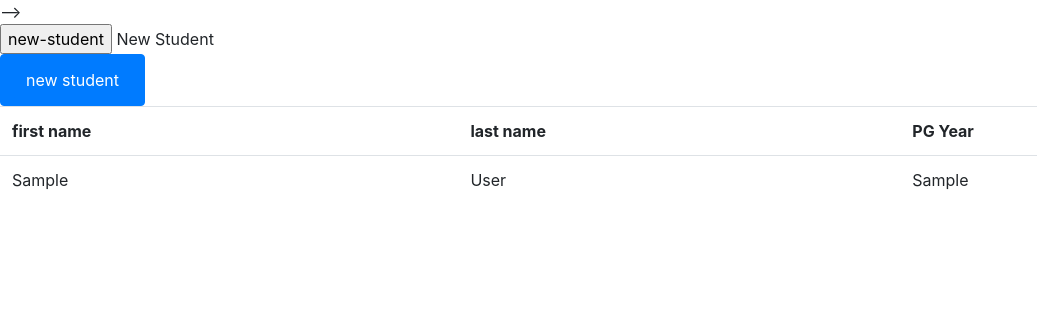
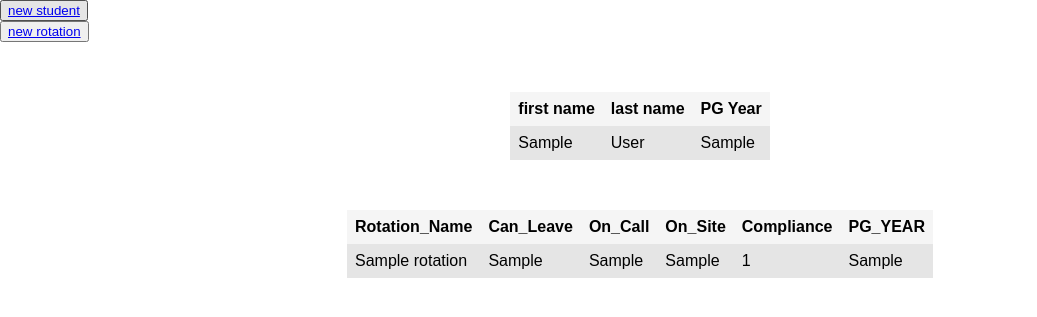
Before and after one commit to cchave17/mock-schedular, a Flask app: page / in a window 1280 px wide. Shown: the top 317 px of the page, without its empty margins (0-1037 px from the left). Run offline with Flask 2, Linux system fonts and the light colour scheme; tables that the repository leaves empty hold one stand-in row (values such as "Sample post"); some libraries are stand-ins or nearby versions.

Commit message:
added rotation

```diff
--- a/schedular/server/data_utils.py
+++ b/schedular/server/data_utils.py
@@ -48,7 +48,8 @@ def mysql_connection():
                                    password=remove_newline(os.getenv("SCHEDULAR_DB_PASS")),
                                    database=remove_newline(os.getenv("SCHEDULAR_DB_NAME")),
                                    port=3306,
-                                   cursorclass=pymysql.cursors.DictCursor)
+                                   cursorclass=pymysql.cursors.DictCursor,
+                                   client_flag=pymysql.constants.CLIENT.MULTI_STATEMENTS)
         except pymysql.err.OperationalError:
             try_count += 1
             if try_count == 3:
@@ -82,8 +83,48 @@ def get_all_students_from_pg(pg_year):
     return students
 
 
+def insert_new_student(new_student):
+    """
+    Adds new student to data base
+    :param new_student: dict of new student added from form
+    :return: the newly added student id
+    """
+    sql = f"""INSERT INTO students (first_name, last_name, phone_number, military_branch, dept_of_def_id, grad_year)
+    VALUES(%s, %s, %s, %s, %s, %s)"""
+    values = []
+    for field in new_student:
+        if new_student[field] == '':
+            new_student[field] = None
+        values.append(new_student[field])
+
+    return execute_sql(sql, tuple(values), False)
+
+
+def insert_new_rotation(new_rotation):
+    """
+    Adds new student to data base
+    :param new_rotation: dict of new rotation added py PG_YEAR
+    :return: the newly added student id
+    """
+    sql = f"""INSERT INTO rotations (Rotation_Name, Can_Leave, On_Call, On_Site, Compliance, PG_YEAR)
+    VALUES(%s, %s, %s, %s, %s, %s)"""
+    values = []
+    for field in new_rotation:
+        if new_rotation[field] == '':
+            new_rotation[field] = None
+        values.append(new_rotation[field])
+
+    return execute_sql(sql, tuple(values), False)
+
+
 def get_all_rotations_from_pg(pg_year):
     rotations_sql = f"""SELECT * FROM rotations WHERE PG_YEAR = '{pg_year}' Order by compliance DESC"""
+    rotations = execute_sql(rotations_sql, None, True)
+    return rotations
+
+
+def get_all_rotations():
+    rotations_sql = f"""SELECT * FROM rotations"""
     rotations = execute_sql(rotations_sql, None, True)
     return rotations
 
--- a/schedular/server/main.py
+++ b/schedular/server/main.py
@@ -1,5 +1,6 @@
-from flask import Flask, render_template, url_for, request
-from schedular.server.data_utils import get_all_students
+from flask import Flask, render_template, url_for, request, redirect
+from schedular.server.data_utils import get_all_students, insert_new_student, get_all_rotations, \
+    insert_new_rotation
 
 app = Flask(__name__)
 ALLOWED_EXTENSIONS = {'txt', 'pdf', 'png', 'jpg', 'jpeg', 'gif'}
@@ -8,23 +9,39 @@ ALLOWED_EXTENSIONS = {'txt', 'pdf', 'png', 'jpg', 'jpeg', 'gif'}
 @app.route("/")
 def scheduler():
     students = get_all_students()
-    headings = ("first name", "last name", "PG Year")
-    rows = []
+    student_headings = ("first name", "last name", "PG Year")
+    student_rows = []
     for s in students:
         row = (s["first_name"], s["last_name"], s["grad_year"])
-        rows.append(row)
-    rows = tuple(rows)
-    return render_template('index.html', s_headings=headings, sudents=rows)
+        student_rows.append(row)
+    student_rows = tuple(student_rows)
+
+    rotations = get_all_rotations()
+    rotation_headings = ("Rotation_Name", "Can_Leave", "On_Call", "On_Site", "Compliance", "PG_YEAR")
+    rotation_rows = []
+    for r in rotations:
+        row = (r["Rotation_Name"], r["Can_Leave"], r["On_Call"], r["On_Site"],
+               r["Compliance"], r["PG_YEAR"])
+        rotation_rows.append(row)
+    rotation_rows = tuple(rotation_rows)
+
+    return render_template('index.html', s_headings=student_headings, sudents=student_rows,
+                           r_headings=rotation_headings, rotations=rotation_rows)
 
 
 @app.route("/new_student", methods=["GET", "POST"])
-def get_new_student_page():
+def add_new_student():
     if request.method == "POST":
         data = request.form.to_dict()
-        return render_template('index.html')
+        insert_new_student(data)
+        return redirect(url_for('scheduler'))
     return render_template('new_student.html')
 
 
-@app.route("/index", methods=["GET"])
-def return_home():
-    pass
+@app.route("/new_rotation", methods=["GET", "POST"])
+def add_new_rotation():
+    if request.method == "POST":
+        data = request.form.to_dict()
+        insert_new_rotation(data)
+        return redirect(url_for('scheduler'))
+    return render_template('new_rotation.html')
--- a/schedular/server/static/css/style.css
+++ b/schedular/server/static/css/style.css
@@ -7,15 +7,32 @@ body {
     margin: 0;
 }
 
+.container{
+    display: block;
+    margin-left: auto;
+    margin-right: auto;
+}
+
 .table {
     border-spacing:0;
-    margin: 1rem;
+    margin-top: 50px;
+    margin-left: auto;
+    margin-right: auto;
     background-color: #f5f5f5;
+}
+
+.new__student__btn {
+    display: table;
+    text-align: center;
 }
 
 .table__row:nth-child(even) {
     background-color: #e5e5e5;
+}
 
+.buttonss{
+    display: table-cell;
+    vertical-align: bottom;
 }
 
 .table__header {
--- a/schedular/server/templates/index.html
+++ b/schedular/server/templates/index.html
@@ -6,31 +6,31 @@
     <meta http-equiv="X-UA-Compatible" content="ie=edge">
     <title>Schedular</title>
     <link href="https://fonts.googleapis.com/" rel="stylesheet">
-    <link rel="stylesheet" href="https://cdnjs.cloudflare.com/ajax/libs/twitter-bootstrap/4.4.0/css/bootstrap.min.css"
-          integrity="sha256-/ykJw/wDxMa0AQhHDYfuMEwVb4JHMx9h4jD4XvHqVzU=" crossorigin="anonymous"/>
 
-    <! --
     <link rel="stylesheet" href="/static/css/style.css">
-    -->
+
 </head>
 
 <body>
-<div id="container" class="contact centered">
-    <div>
-        <input type="submit" role="button" value="new-student">
-        <a class="site-button">
-            <span class="site-button-inner">New Student</span>
-        </a>
-    </div>
-    <div>
-        <button id="new-student-btn" type="button" class='btn btn-primary'>
-            <a class='btn btn-primary' href="{{ url_for('get_new_student_page') }}">
+<div class="container">
+
+    <div class='new__student__btn'>
+        <button type="button" class="buttonss">
+            <a class='btn btn-primary' href="{{ url_for('add_new_student') }}">
                 new student
             </a>
         </button>
     </div>
 
-    <div class="contact centered">
+    <div class='new__student__btn'>
+        <button type="button" class="buttonss">
+            <a class='btn btn-primary' href="{{ url_for('add_new_rotation') }}">
+                new rotation
+            </a>
+        </button>
+    </div>
+
+    <div class="student__table">
         <table class="table">
             <tr class="table__header">
                 {% for header in s_headings %}
@@ -46,6 +46,22 @@
             {% endfor %}
         </table>
     </div>
+    <div class="student__table">
+        <table class="table">
+            <tr class="table__header">
+                {% for header in r_headings %}
+                <th class="table__cell">{{ header }}</th>
+                {% endfor %}
+            </tr>
+            {% for row in rotations %}
+            <tr class="table__row">
+                {% for cell in row %}
+                <td class="table__cell">{{ cell }}</td>
+                {% endfor %}
+            </tr>
+            {% endfor %}
+        </table>
+    </div>
 </div>
 
 </body>
```
Also changed, not shown: schedular/server/templates/new_rotation.html (added, +57 -0 lines), schedular/server/templates/new_student.html (+18 -5 lines).
